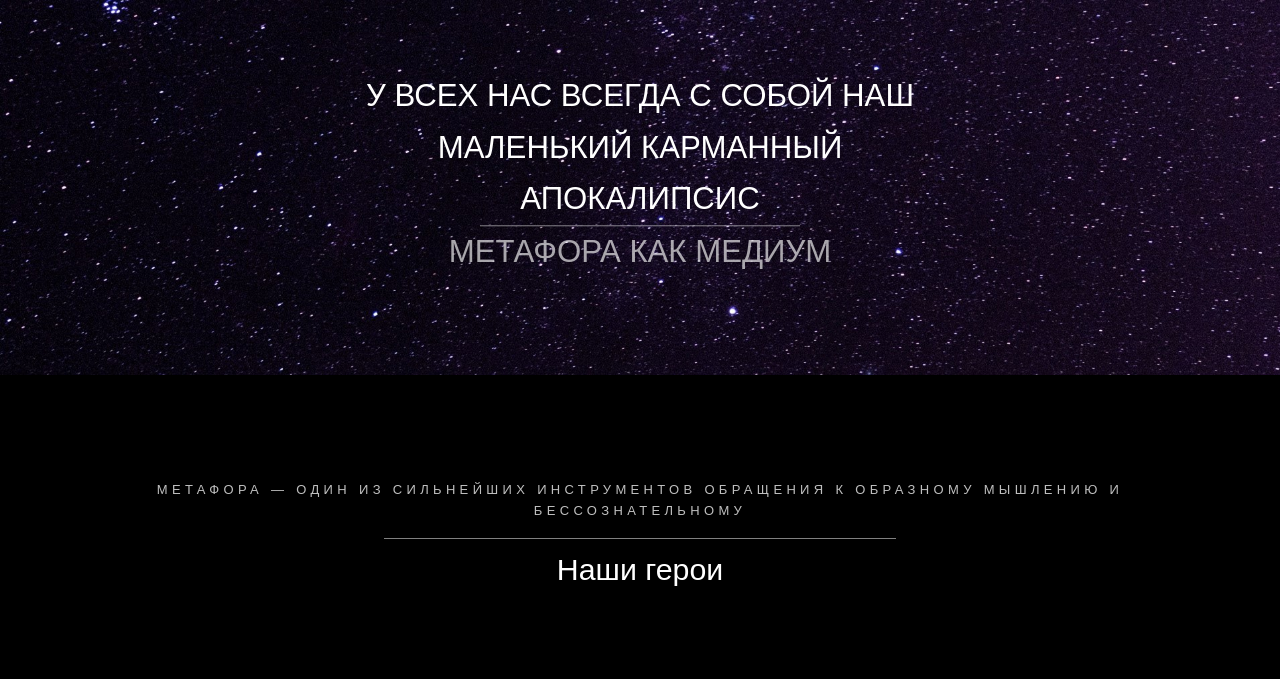
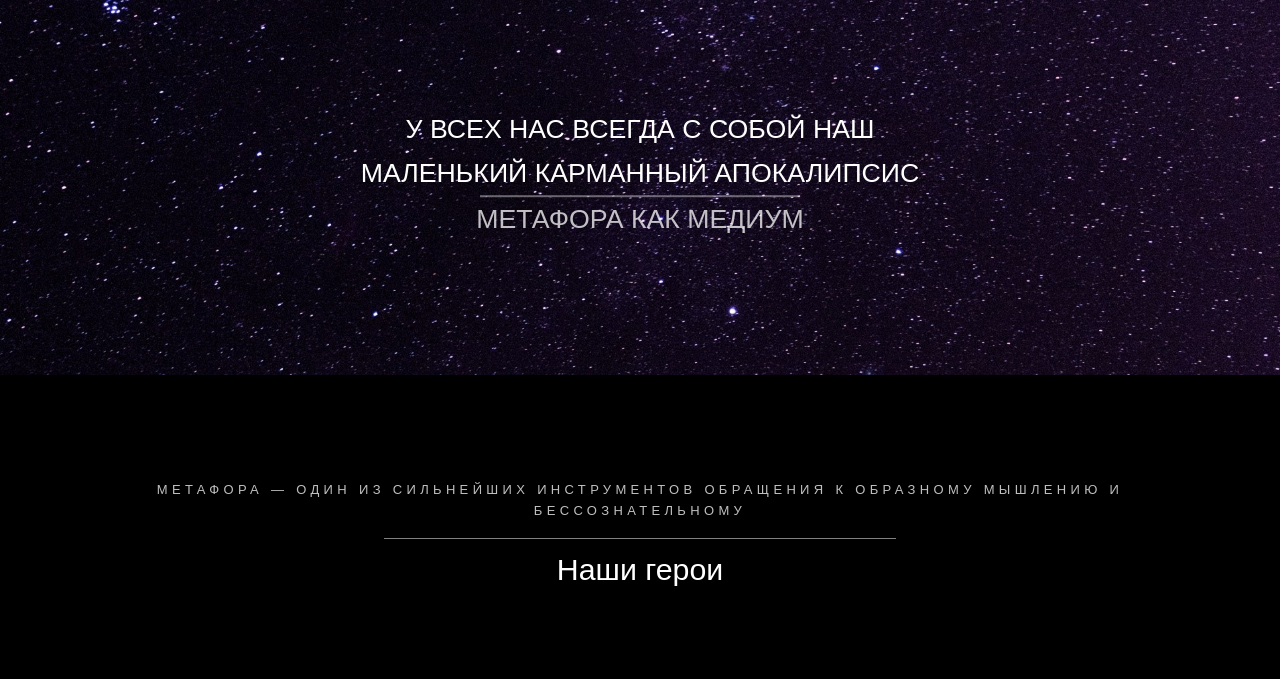
Before and after one commit to kszlobanova/web_100, a Flask app: page / in a window 1280 px wide. Shown: the top 679 px of the page. Run offline with Flask 2, Linux system fonts and the light colour scheme; some libraries are stand-ins or nearby versions.

Commit message:
text banner

```diff
--- a/static/main.css
+++ b/static/main.css
@@ -82,7 +82,7 @@ body {
 
 	h3 {
 		color: rgb(255, 255, 255);
-		font-size: 1.80rem;
+		font-size: 1.54rem;
 	}
 
 	h3:after {
@@ -93,7 +93,7 @@ body {
 		left: 0;
 		width: 50%;
 		height: 1.5px;
-		background-color: rgba(255, 255, 255, 0.5);
+		background-color: rgba(255, 255, 255, 0.39);
 	}
 
 	.banner{
@@ -106,8 +106,8 @@ body {
 
 	.banner p{
 		color: rgb(255, 255, 255);
-		font-size: 1.80rem;
-		color: rgba(255, 255, 255, 0.644);
+		font-size: 1.54rem;
+		color: rgba(255, 255, 255, 0.744);
 	}
 
 
```
